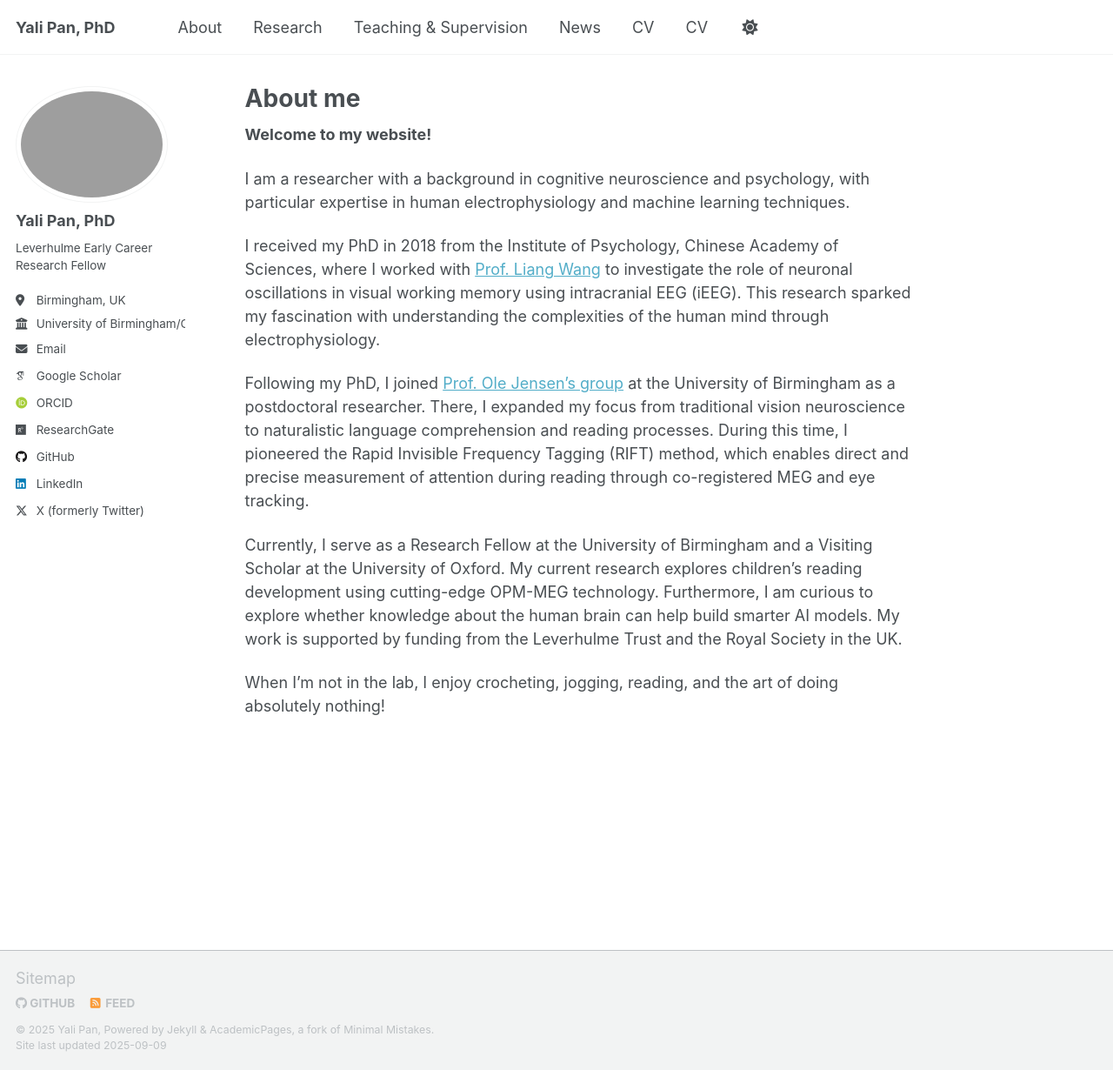
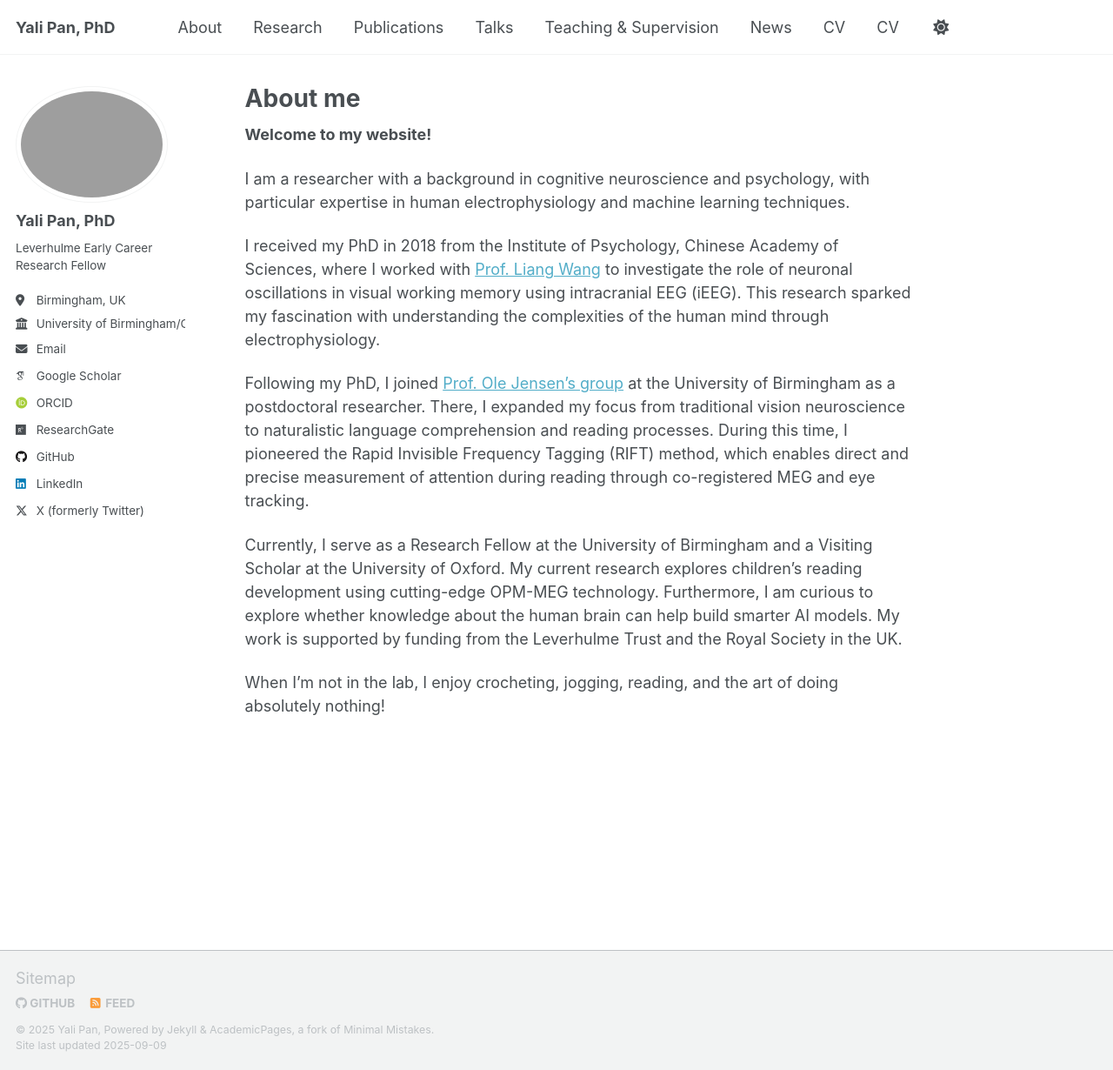
Before and after one commit to yalipan666/yalipan666.github.io, a Jekyll site: the page built from _pages/about.md, in a window 1280 px wide and 1230 px high. Shown: the whole window at 87% size. Built offline with Jekyll 4.4.1, drawn with Linux system fonts in a browser that asks for light colours; some web fonts are replaced; a script that is not in the unit is left out.

Commit message:
Update navigation.yml

```diff
--- a/_data/navigation.yml
+++ b/_data/navigation.yml
@@ -14,6 +14,12 @@ main:
   - title: "Research"
     url: /research/
 
+  - title: "Publications"
+    url: /publications/
+
+  - title: "Talks"
+    url: /talks/
+
   - title: "Teaching & Supervision"
     url: /teaching/
 
```
